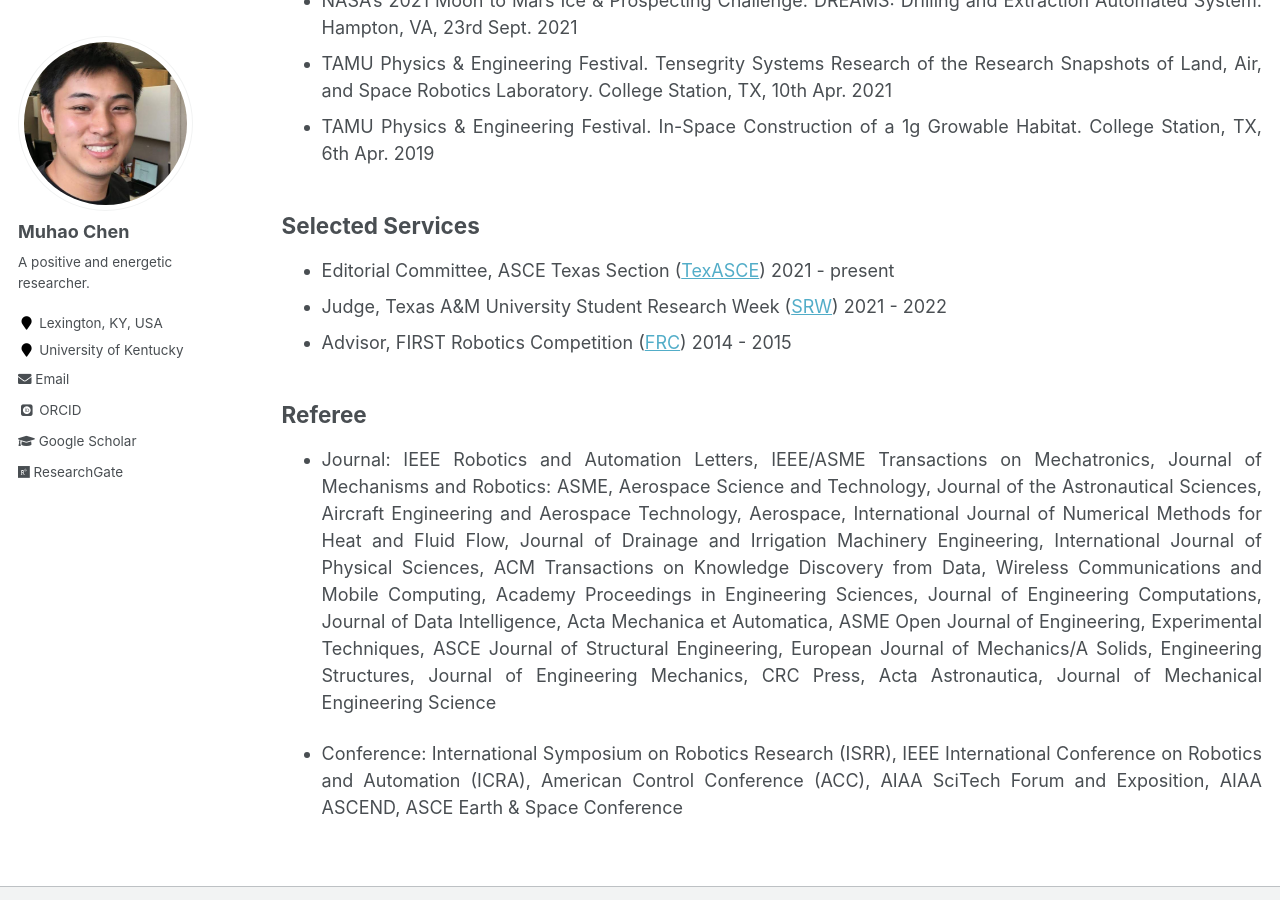
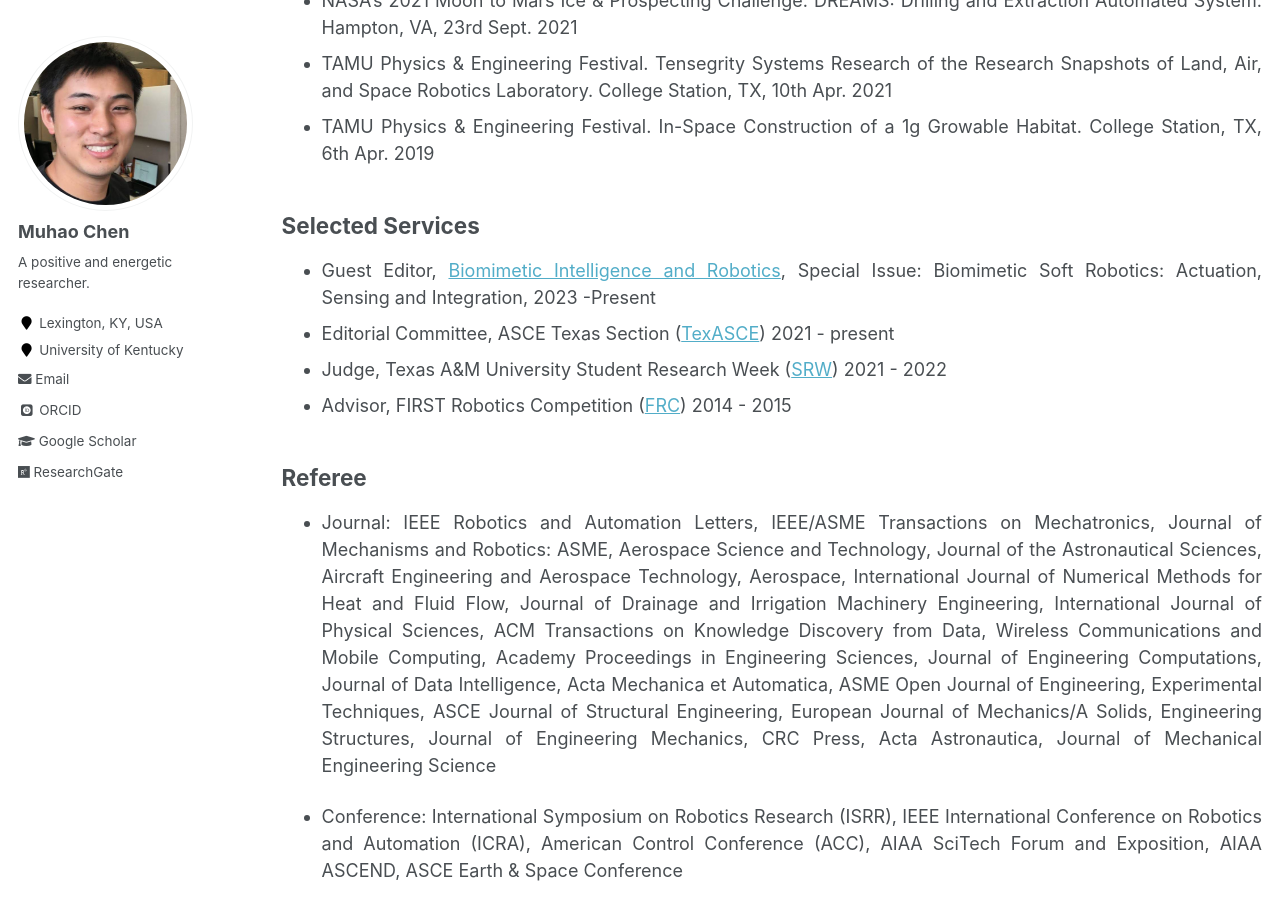
Before and after one commit to Muhao-Chen/muhao-chen.github.io, a Jekyll site: the page built from _pages/professional-activities.md, in a window 1280 px wide and 900 px high, scrolled down 1761 px. Built offline with Jekyll 4.4.1, drawn with Linux system fonts in a browser that asks for light colours; some web fonts are replaced.

Commit message:
Update professional-activities.md

```diff
--- a/_pages/professional-activities.md
+++ b/_pages/professional-activities.md
@@ -63,6 +63,7 @@ toc_max_header: 1
 
 
 ## Selected Services
+* Guest Editor, [Biomimetic Intelligence and Robotics](https://www.sciencedirect.com/journal/biomimetic-intelligence-and-robotics), Special Issue: Biomimetic Soft Robotics: Actuation, Sensing and Integration, 2023 -Present
 * Editorial Committee, ASCE Texas Section ([TexASCE](https://www.texasce.org/)) 2021 - present
 * Judge, Texas A&M University Student Research Week ([SRW](https://srw.tamu.edu/)) 2021 - 2022
 * Advisor, FIRST Robotics Competition ([FRC](https://www.firstinspires.org/robotics/frc)) 2014 - 2015
```
